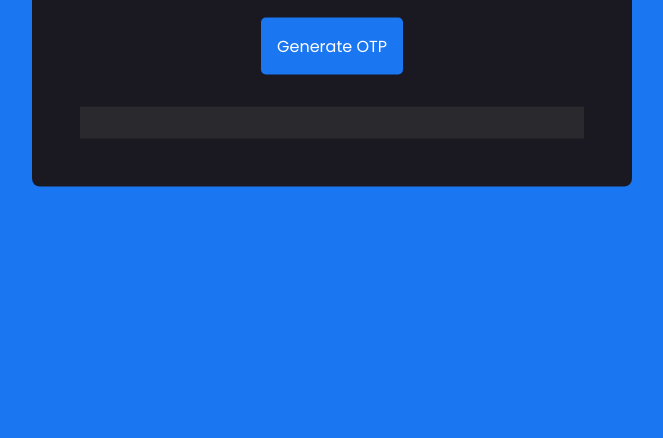
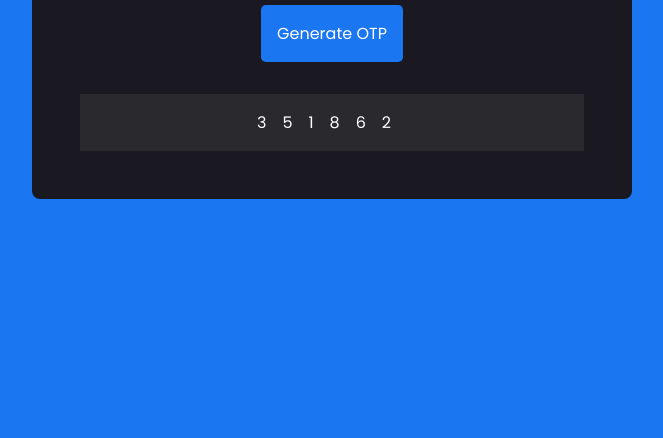
Before and after one commit to msam4/otp-generator, a plain HTML site: page index.html in a window 1280 px wide. Shown: the part 362-800 px from the top of the page, without its empty margins (308-971 px from the left). Drawn offline with Linux system fonts and the light colour scheme.

Commit message:
Add js code

```diff
--- a/script.js
+++ b/script.js
@@ -0,0 +1,13 @@
+let generateOTP = () => {
+  // Define the length of the OTP
+  const otpLength = 6;
+
+  // Generate a random numeric number
+  const otp = Math.floor(Math.random() * Math.pow(10, otpLength));
+
+  // Display the generated OTP
+  document.getElementById("otpDisplay").innerText = `${otp}`;
+};
+
+document.getElementById("generateBtn").addEventListener("click", generateOTP);
+window.addEventListener("load", generateOTP);
--- a/style.css
+++ b/style.css
@@ -36,6 +36,7 @@ button {
   border: none;
   outline: none;
   border-radius: 0.3em;
+  cursor: pointer;
 }
 
 #otpDisplay {
```
